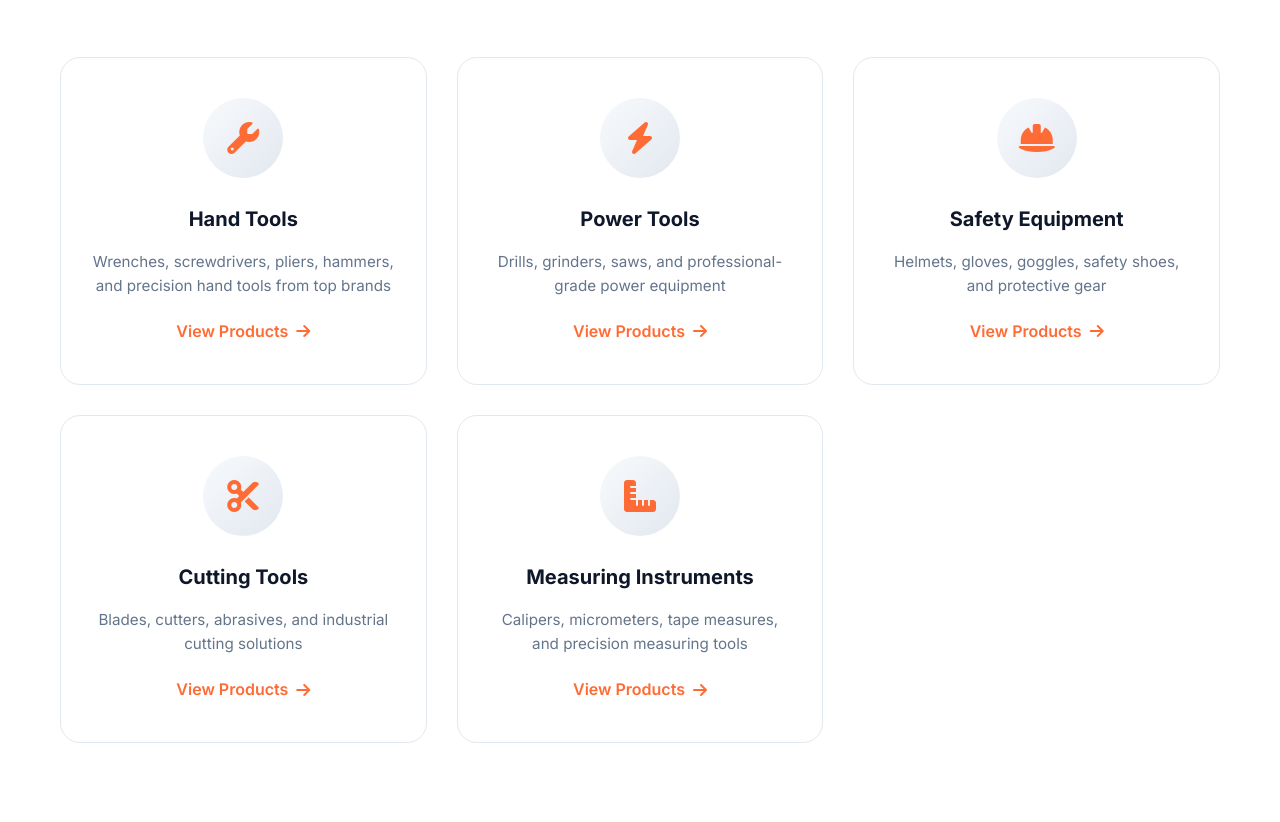
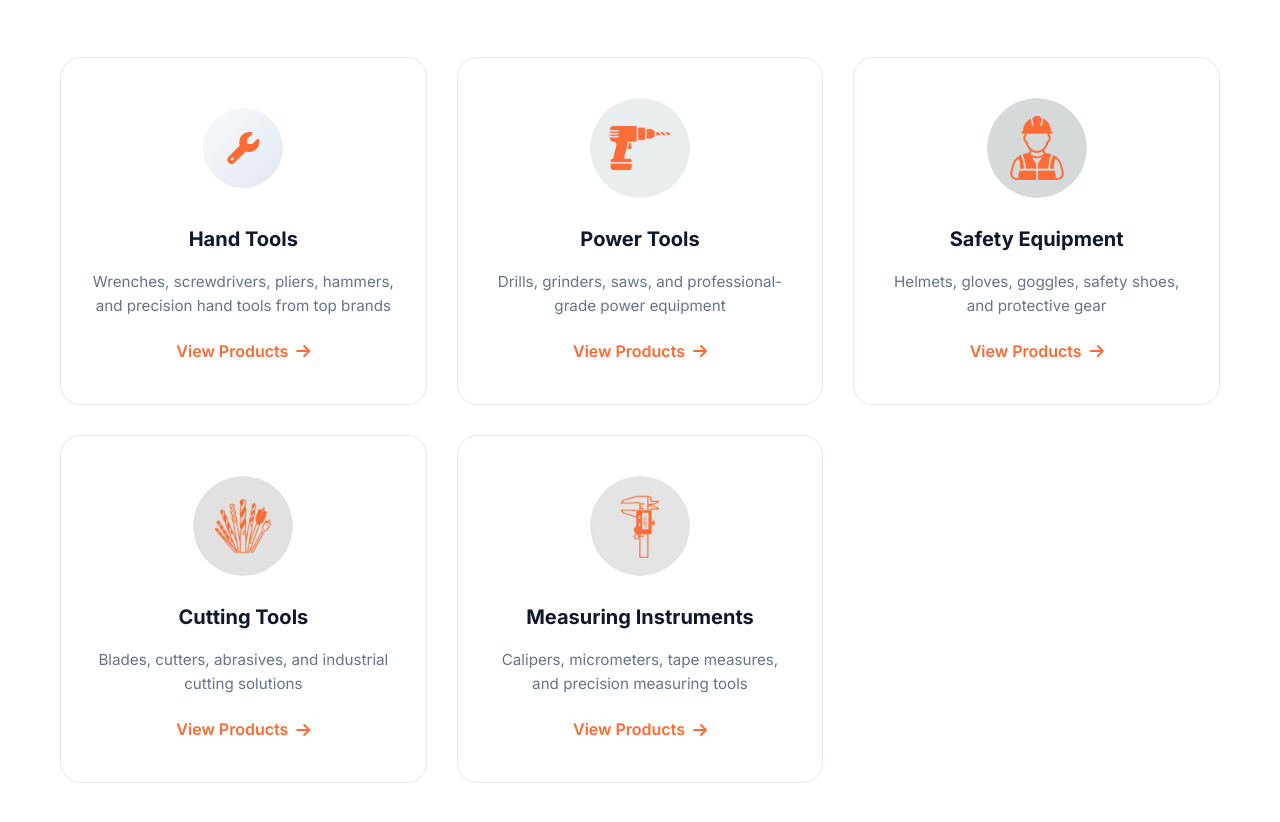
Before and after one commit to Zorrojurro/global, a plain HTML site: page index.html in a window 1280 px wide. Shown: the part 2169-2991 px from the top of the page. Drawn offline with Linux system fonts and the light colour scheme.

Commit message:
Add custom product category icons - drill, safety worker, drill bits, vernier caliper

```diff
--- a/index.html
+++ b/index.html
@@ -299,7 +299,7 @@
                 </div>
                 <div class="product-card" data-category="power-tools">
                     <div class="product-icon">
-                        <i class="fas fa-bolt"></i>
+                        <img src="icons/power_tools.png" alt="Power Tools">
                     </div>
                     <h3>Power Tools</h3>
                     <p>Drills, grinders, saws, and professional-grade power equipment</p>
@@ -309,7 +309,7 @@
                 </div>
                 <div class="product-card" data-category="safety-equipment">
                     <div class="product-icon">
-                        <i class="fas fa-hard-hat"></i>
+                        <img src="icons/safety.png" alt="Safety Equipment">
                     </div>
                     <h3>Safety Equipment</h3>
                     <p>Helmets, gloves, goggles, safety shoes, and protective gear</p>
@@ -319,7 +319,7 @@
                 </div>
                 <div class="product-card" data-category="cutting-tools">
                     <div class="product-icon">
-                        <i class="fas fa-cut"></i>
+                        <img src="icons/cutting_tools.png" alt="Cutting Tools">
                     </div>
                     <h3>Cutting Tools</h3>
                     <p>Blades, cutters, abrasives, and industrial cutting solutions</p>
@@ -329,7 +329,7 @@
                 </div>
                 <div class="product-card" data-category="measuring-instruments">
                     <div class="product-icon">
-                        <i class="fas fa-ruler-combined"></i>
+                        <img src="icons/measuring.png" alt="Measuring Instruments">
                     </div>
                     <h3>Measuring Instruments</h3>
                     <p>Calipers, micrometers, tape measures, and precision measuring tools</p>
--- a/styles.css
+++ b/styles.css
@@ -707,23 +707,44 @@ ul {
 }
 
 .product-icon {
-    width: 80px;
-    height: 80px;
+    width: 100px;
+    height: 100px;
     margin: 0 auto 25px;
     display: flex;
     align-items: center;
     justify-content: center;
-    background: linear-gradient(135deg, var(--off-white) 0%, var(--light-grey) 100%);
+    background: transparent;
     border-radius: var(--radius-full);
     font-size: 2rem;
     color: var(--primary-orange);
     transition: var(--transition-base);
+    overflow: hidden;
+}
+
+.product-icon i {
+    width: 80px;
+    height: 80px;
+    display: flex;
+    align-items: center;
+    justify-content: center;
+    background: linear-gradient(135deg, var(--off-white) 0%, var(--light-grey) 100%);
+    border-radius: var(--radius-full);
+}
+
+.product-icon img {
+    width: 100%;
+    height: 100%;
+    object-fit: contain;
+    border-radius: var(--radius-full);
 }
 
 .product-card:hover .product-icon {
+    transform: scale(1.1);
+}
+
+.product-card:hover .product-icon i {
     background: var(--gradient-primary);
     color: var(--white);
-    transform: scale(1.1);
 }
 
 .product-card h3 {
```
Also changed, not shown: icons/cutting_tools.png (added), icons/measuring.png (added), icons/power_tools.png (added), icons/safety.png (added).
